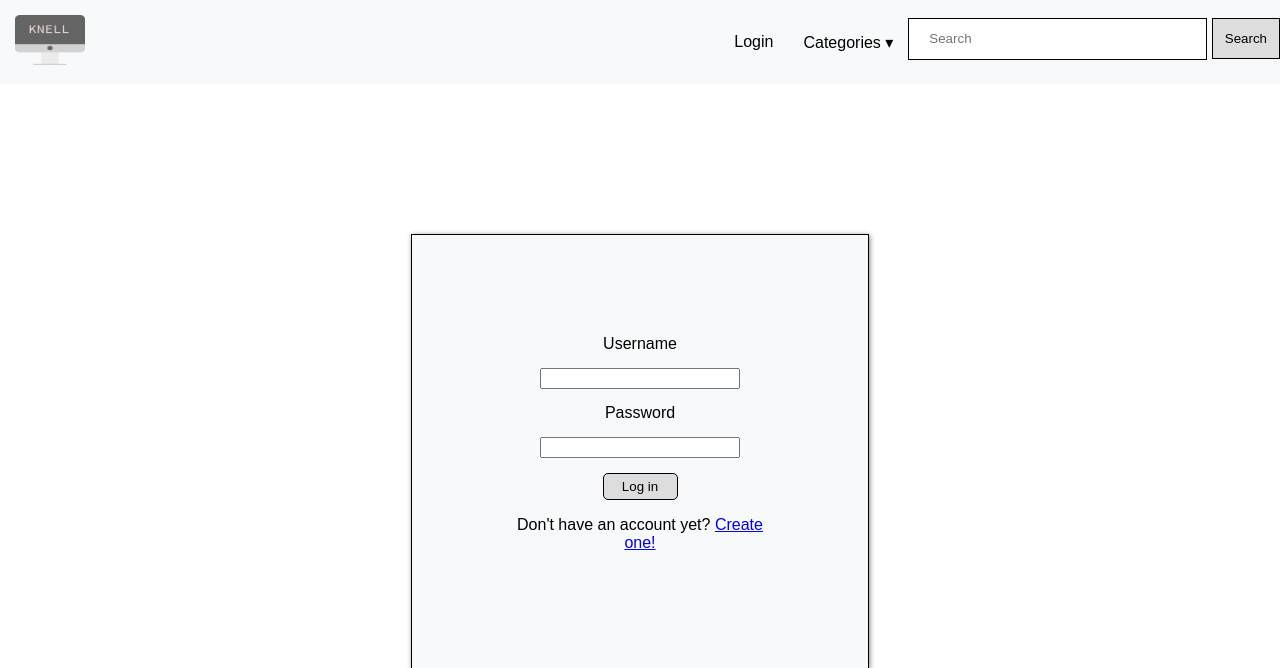
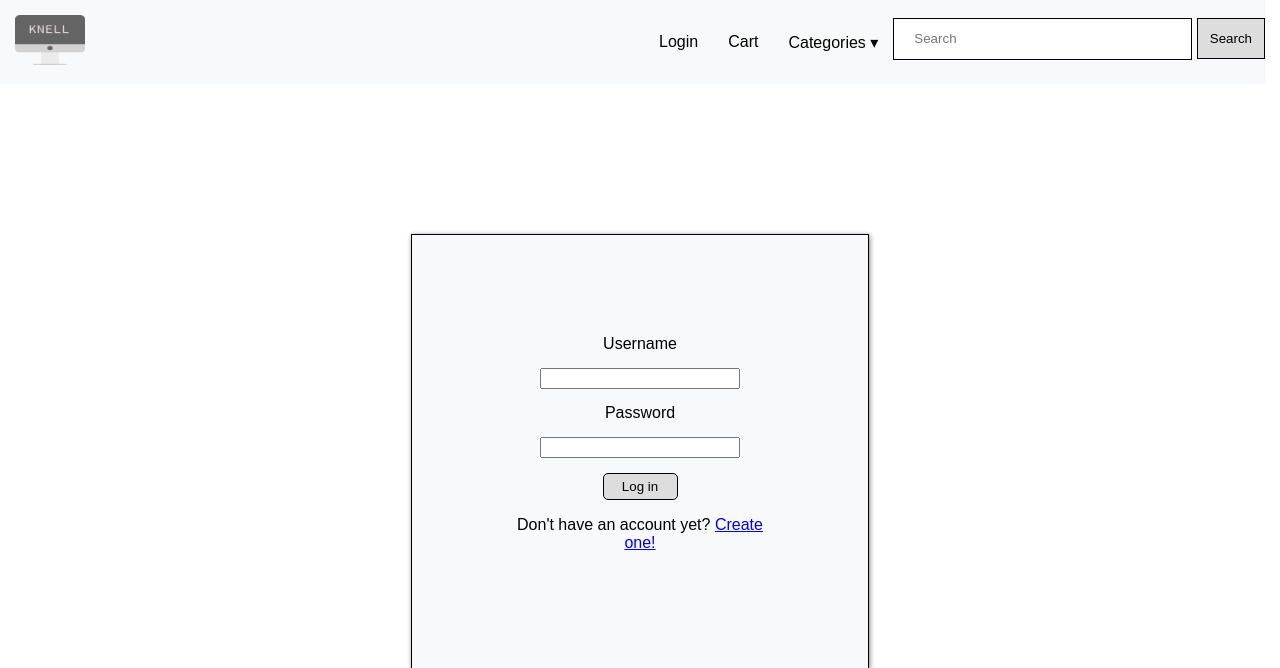
Before and after one commit to FluffyGreyWolf/Shop, a Django app: page /account/login/?next=/cart in a window 1280 px wide. Shown: the top 668 px of the page. Run offline with Django 3.2, Linux system fonts and the light colour scheme.

Commit message:
fix: added cart and margin to navbar

```diff
--- a/static/style.css
+++ b/static/style.css
@@ -140,7 +140,9 @@ input[type=search] {
     text-decoration: none;
     color: black;
   }
-
+  .navbar {
+    margin-right: 15px;
+  }
 }
 
 @media (max-width: 900px){
--- a/templates/base.html
+++ b/templates/base.html
@@ -109,6 +109,8 @@
         {% endif %}
       </li>
 
+      <li><a class="nav-link nav-button" href="{% url 'cart' %}">Cart</a></li>
+
       <li>
         <a id="navbar-dropdown" class="navbar-link cant-close">Categories &blacktriangledown;</a>
         <ul class="navbar-submenu">
```
